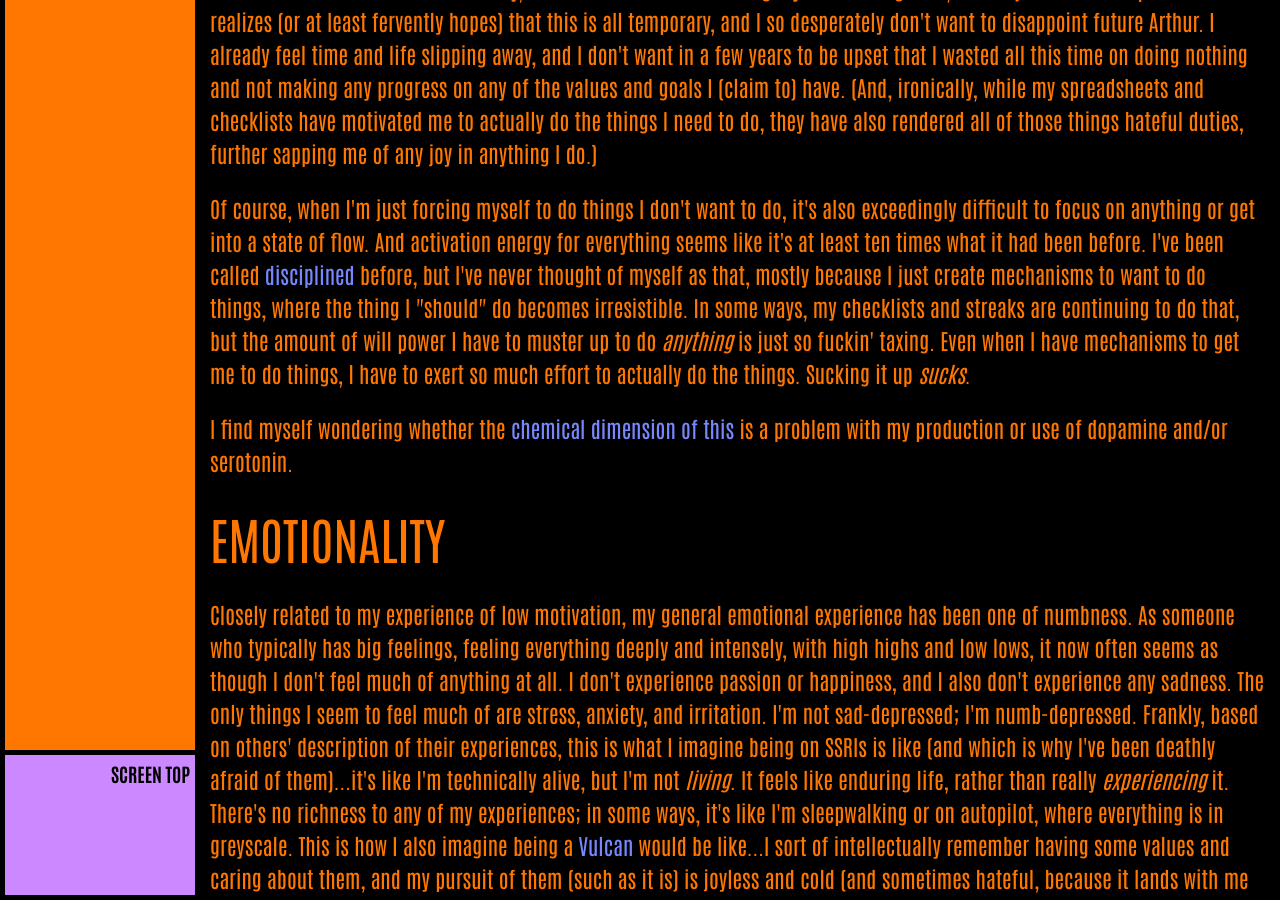
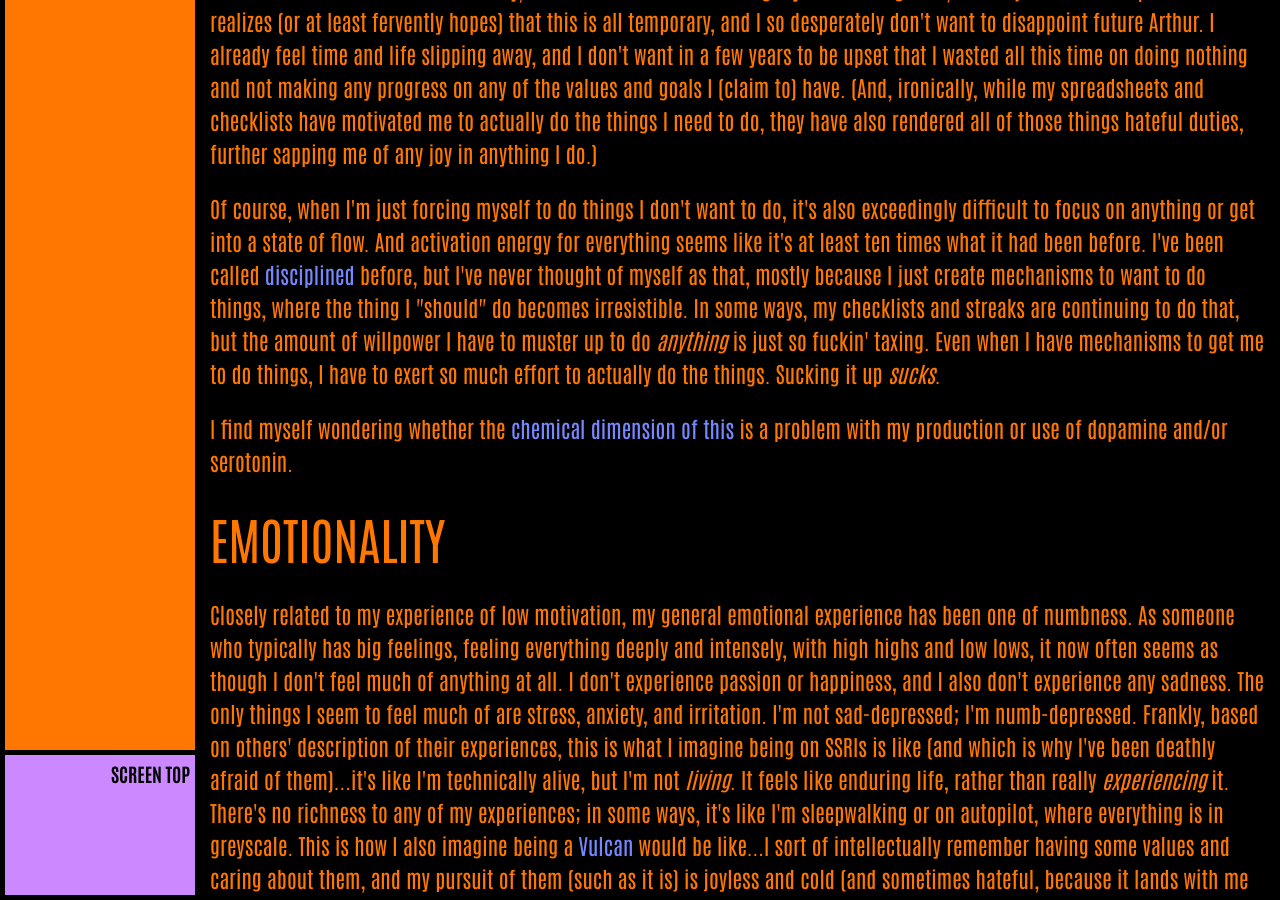
Before and after one commit to ArthurZey/arthurzey.github.io, a Jekyll site: the page built from _posts/2023-08-17-long-covid-funk.md, in a window 1280 px wide and 900 px high, scrolled down 3361 px. Built offline with Jekyll 4.4.1, drawn with Linux system fonts in a browser that asks for light colours.

Commit message:
consistent use of the term 'willpower'

```diff
--- a/_posts/2023-08-17-long-covid-funk.md
+++ b/_posts/2023-08-17-long-covid-funk.md
@@ -36,7 +36,7 @@ But this is more as a baseline, chronic, _systemic_ state. Surprisingly, perhaps
 
 On the psychological motivation side, I have had basically zero motivation to do anything, and I have no ambition to accomplish anything. Everything, and I mean almost _everything_, has been just white-knuckling it. I don't care about anything; I don't want to do anything...except maybe just stay in bed all day. Were it not for my obsession with [consistency](/discipline/), [rules](/rules/), spreadsheets, and checklists, I think I would have really been utterly incapacitated, unable to accomplish anything. I'm also relying a lot on making external commitments and relying on deadlines (which of course come with procrastination up until the last minute), because I have nothing internal to draw on. (In a weird way, it's like in order to pursue my first-handed values, I need to rely on second-handed mechanisms--but hey, that's better than abandoning my values altogether, I think.) And there's a part of me that realizes (or at least fervently hopes) that this is all temporary, and I so desperately don't want to disappoint future Arthur. I already feel time and life slipping away, and I don't want in a few years to be upset that I wasted all this time on doing nothing and not making any progress on any of the values and goals I (claim to) have. (And, ironically, while my spreadsheets and checklists have motivated me to actually do the things I need to do, they have also rendered all of those things hateful duties, further sapping me of any joy in anything I do.)
 
-Of course, when I'm just forcing myself to do things I don't want to do, it's also exceedingly difficult to focus on anything or get into a state of flow. And activation energy for everything seems like it's at least ten times what it had been before. I've been called [disciplined](/discipline/) before, but I've never thought of myself as that, mostly because I just create mechanisms to want to do things, where the thing I "should" do becomes irresistible. In some ways, my checklists and streaks are continuing to do that, but the amount of will power I have to muster up to do _anything_ is just so fuckin' taxing. Even when I have mechanisms to get me to do things, I have to exert so much effort to actually do the things. Sucking it up _sucks_.
+Of course, when I'm just forcing myself to do things I don't want to do, it's also exceedingly difficult to focus on anything or get into a state of flow. And activation energy for everything seems like it's at least ten times what it had been before. I've been called [disciplined](/discipline/) before, but I've never thought of myself as that, mostly because I just create mechanisms to want to do things, where the thing I "should" do becomes irresistible. In some ways, my checklists and streaks are continuing to do that, but the amount of willpower I have to muster up to do _anything_ is just so fuckin' taxing. Even when I have mechanisms to get me to do things, I have to exert so much effort to actually do the things. Sucking it up _sucks_.
 
 I find myself wondering whether the [chemical dimension of this](/medical-causation/) is a problem with my production or use of dopamine and/or serotonin.
 
```
Also changed, not shown: other parts of _posts/2023-08-17-long-covid-funk.md (+1 -1 lines).
